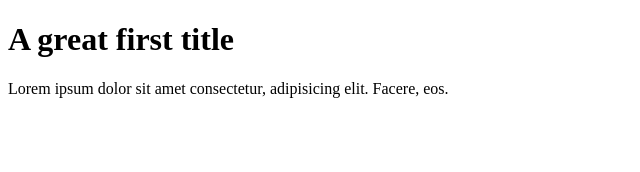
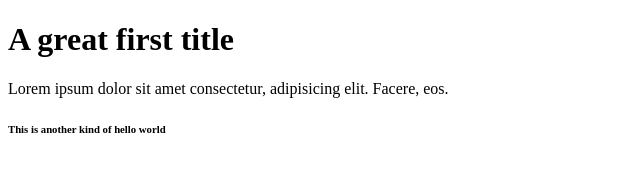
Before and after one commit to FernandoBarrz/remote-control-test, a plain HTML site: page index.html in a window 1280 px wide. Shown: the whole page, without its empty margins (0-640 px from the left). Drawn offline with Linux system fonts and the light colour scheme.

Commit message:
MOdified html

```diff
--- a/index.html
+++ b/index.html
@@ -8,5 +8,6 @@
 <body>
     <h1>A great first title</h1>
     <p>Lorem ipsum dolor sit amet consectetur, adipisicing elit. Facere, eos.</p>
+    <h6>This is another kind of hello world</h6>
 </body>
 </html>
```
